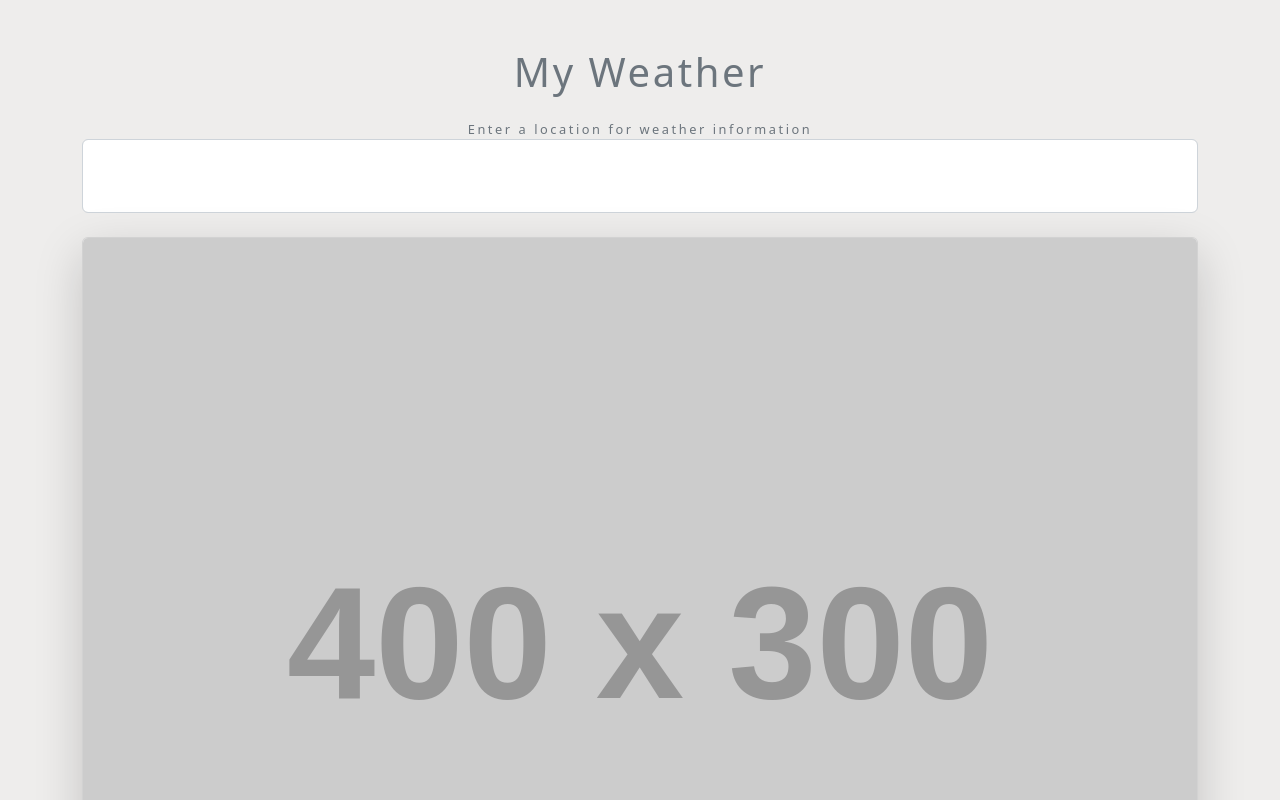
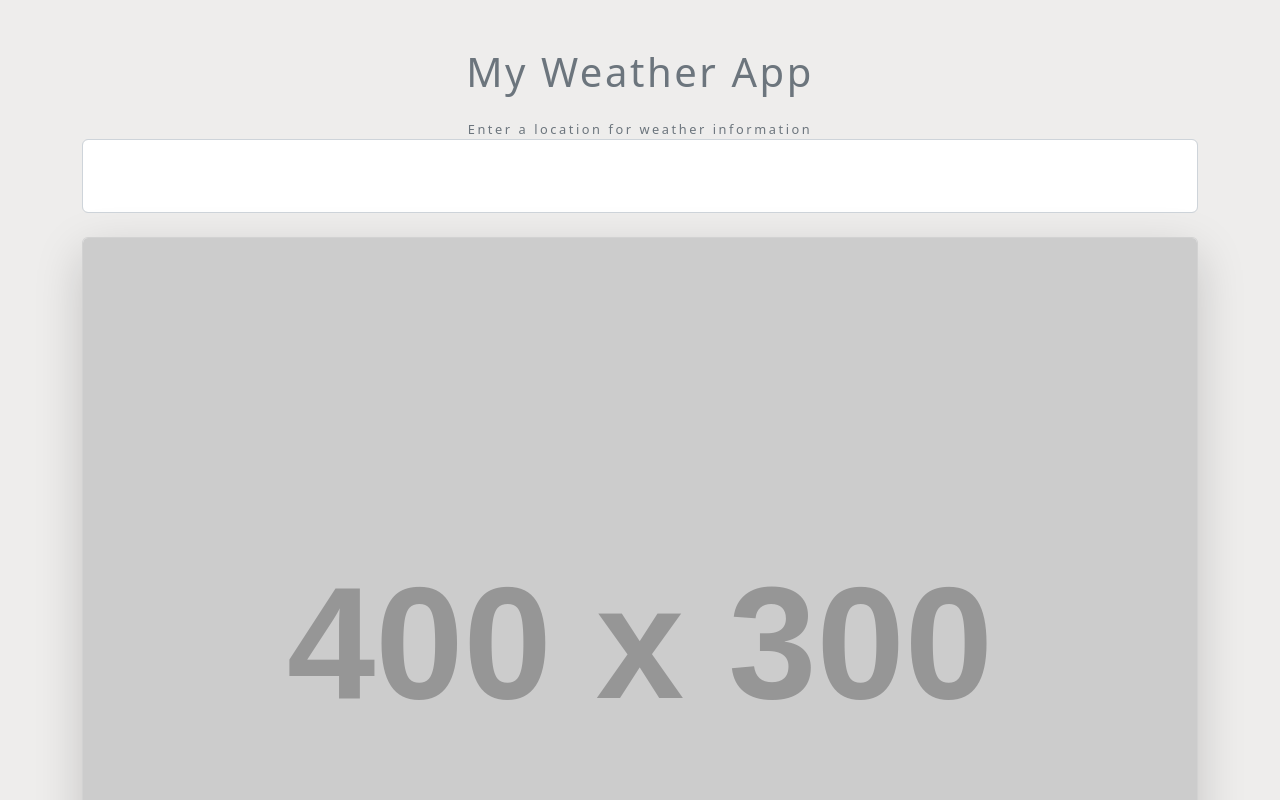
Before and after one commit to w0rz/my-weather-app, a website built with Vite: page index.html in a window 1280 px wide. Shown: the top 800 px of the page. Built offline with nearby package versions, Linux system fonts and the light colour scheme; placeholder pictures from the web are drawn by us.

Commit message:
small change to h1

```diff
--- a/index.html
+++ b/index.html
@@ -11,7 +11,7 @@
   </head>
   <body>
     <div class="container my-5 mx-auto">
-      <h1 class='text-muted text-center my-4'>My Weather</h1>
+      <h1 class='text-muted text-center my-4'>My Weather App</h1>
 
 <form class="change-location my-4 text-center text-muted">
 <label for="city" >Enter a location for weather information</label>
```
